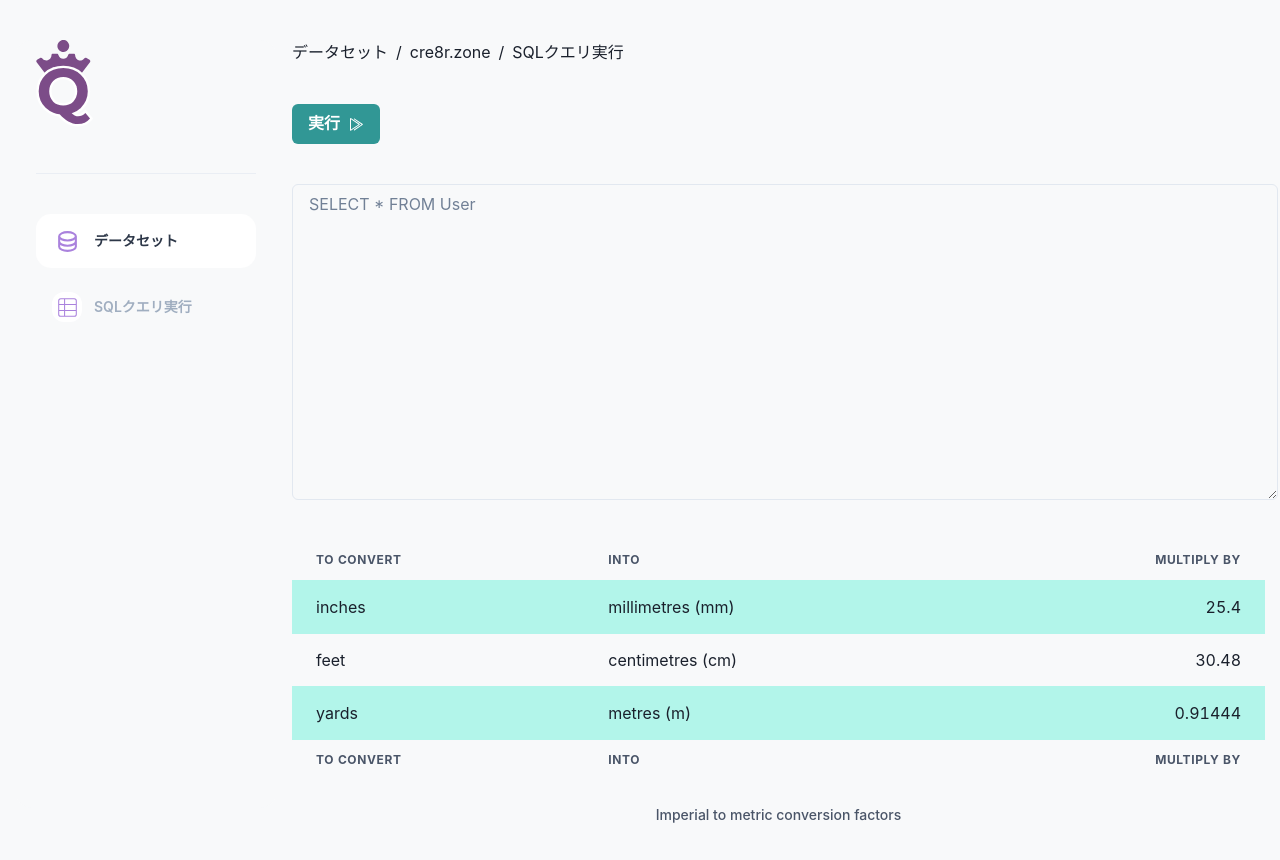
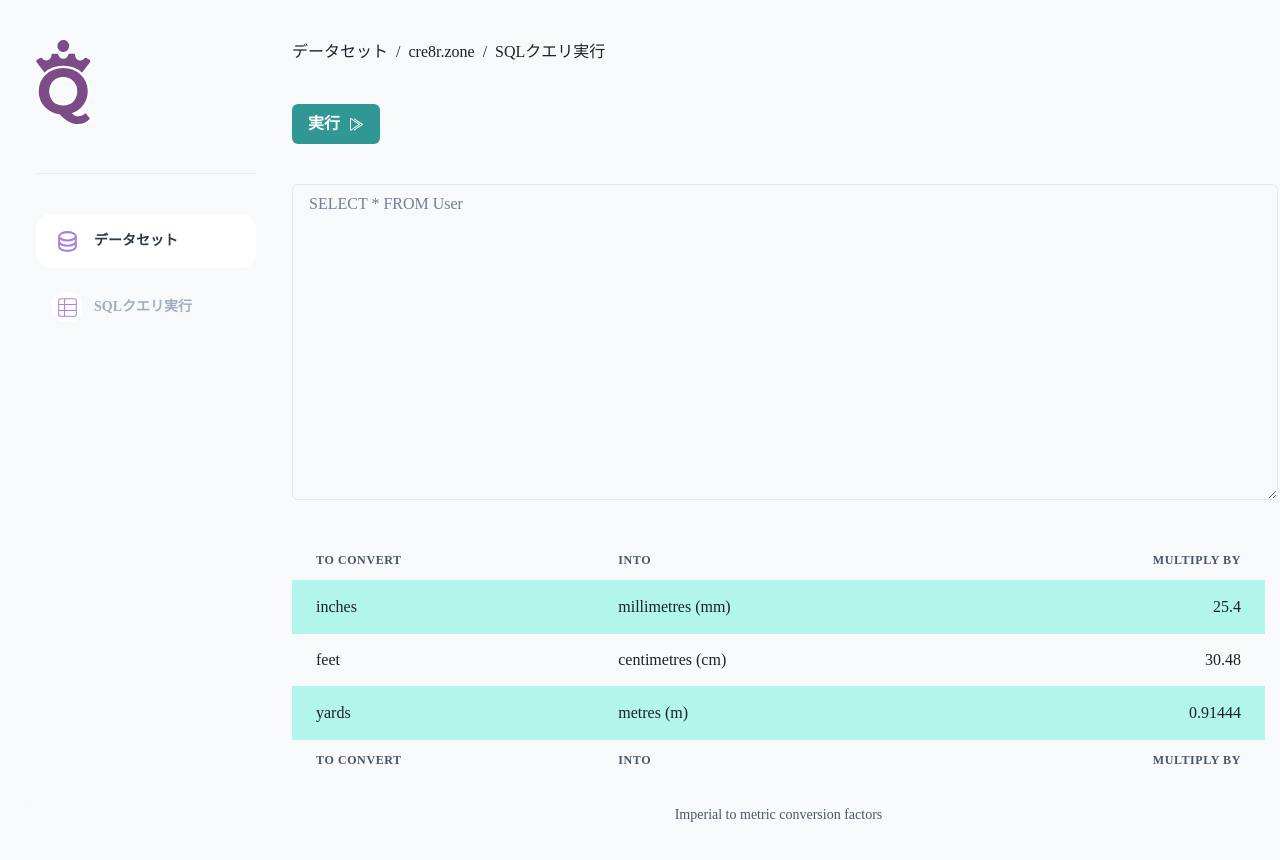
Before and after one commit to deBroglieeeen/DataQueen, a Next.js app: page / in a window 1280 px wide. Shown: the top 860 px of the page. Built offline with nearby package versions, Linux system fonts and the light colour scheme.

Commit message:
install google font

```diff
--- a/package.json
+++ b/package.json
@@ -14,6 +14,7 @@
     "@emotion/react": "^11",
     "@emotion/styled": "^11",
     "@fontsource/noto-sans-jp": "^4.5.12",
+    "@next/font": "^13.0.2",
     "axios": "^1.1.3",
     "framer-motion": "^6",
     "icons": "^1.0.0",
--- a/src/styles/theme.ts
+++ b/src/styles/theme.ts
@@ -1,10 +1,15 @@
 import { extendTheme } from '@chakra-ui/react'
 import { buttonStyles } from './button'
+import { Noto_Sans_JP } from '@next/font/google'
+
+const notosansJP = Noto_Sans_JP({
+  weight: '400',
+})
 
 const theme = extendTheme({
   fonts: {
-    heading: `'Noto Sans JP', sans-serif`,
-    body: `'Noto Sans JP', sans-serif`,
+    heading: notosansJP,
+    body: notosansJP,
   },
   colors: {
     Primary: `#38B2AC`,
```
Also changed, not shown: src/pages/_app.tsx (+7 -1 lines), 1 other file (tests, documents, lock files or other folders).
